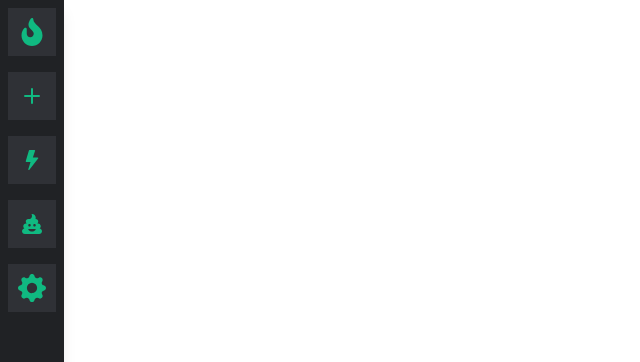
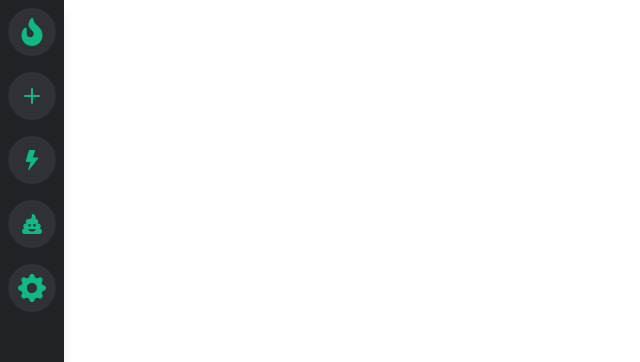
Before and after one commit to anuragarwalkar/tailwind-discord-animated-nav, a React (Create React App) app: page / in a window 1280 px wide. Shown: the top 362 px of the page, without its empty margins (0-640 px from the left). Built offline with nearby package versions, Linux system fonts and the light colour scheme.

Commit message:
completed sidebar

```diff
--- a/src/components/Sidebar.js
+++ b/src/components/Sidebar.js
@@ -17,6 +17,11 @@ function Sidebar() {
   );
 }
 
-const SidebarIcon = ({ icon }) => <div className="sidebar-icon">{icon}</div>;
+const SidebarIcon = ({ icon, text = "Tooltip 💡" }) => (
+  <div className="sidebar-icon group">
+    {icon}
+    <span className="sidebar-tooltip group-hover:scale-100">{text}</span>
+  </div>
+);
 
 export default Sidebar;
--- a/src/index.css
+++ b/src/index.css
@@ -5,6 +5,10 @@
 
 @layer components {
   .sidebar-icon {
-    @apply relative flex items-center justify-center h-12 w-12 mt-2 mb-2 mx-auto bg-gray-800 text-green-500 hover:bg-green-600 hover:text-white;
+    @apply relative flex items-center justify-center h-12 w-12 mt-2 mb-2 mx-auto bg-gray-800 text-green-500 hover:bg-green-600 hover:text-white rounded-3xl hover:rounded-xl transition-all duration-300 ease-linear;
+  }
+
+  .sidebar-tooltip {
+    @apply absolute w-auto p-2 m-2 min-w-max left-14 rounded-md shadow-md text-white bg-gray-900 text-xs transition-all duration-100 scale-0 origin-left;
   }
 }
```
